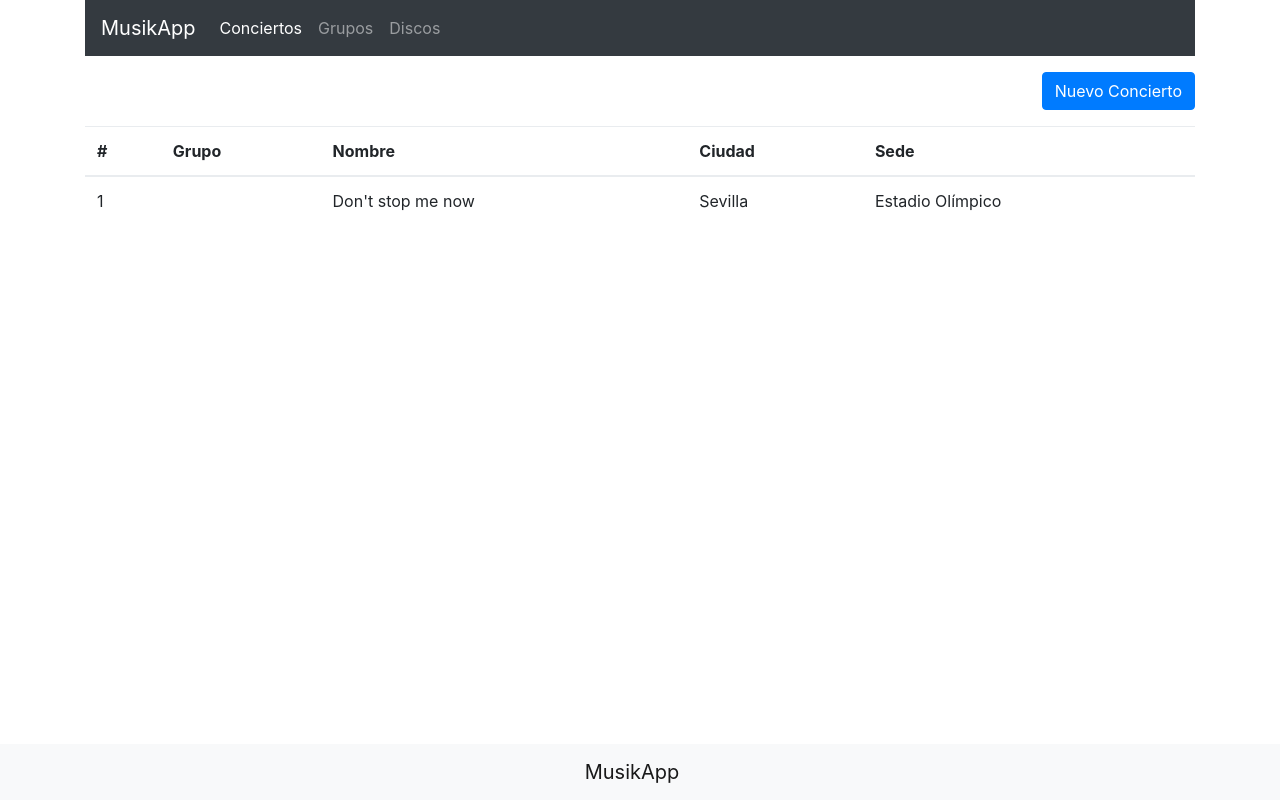
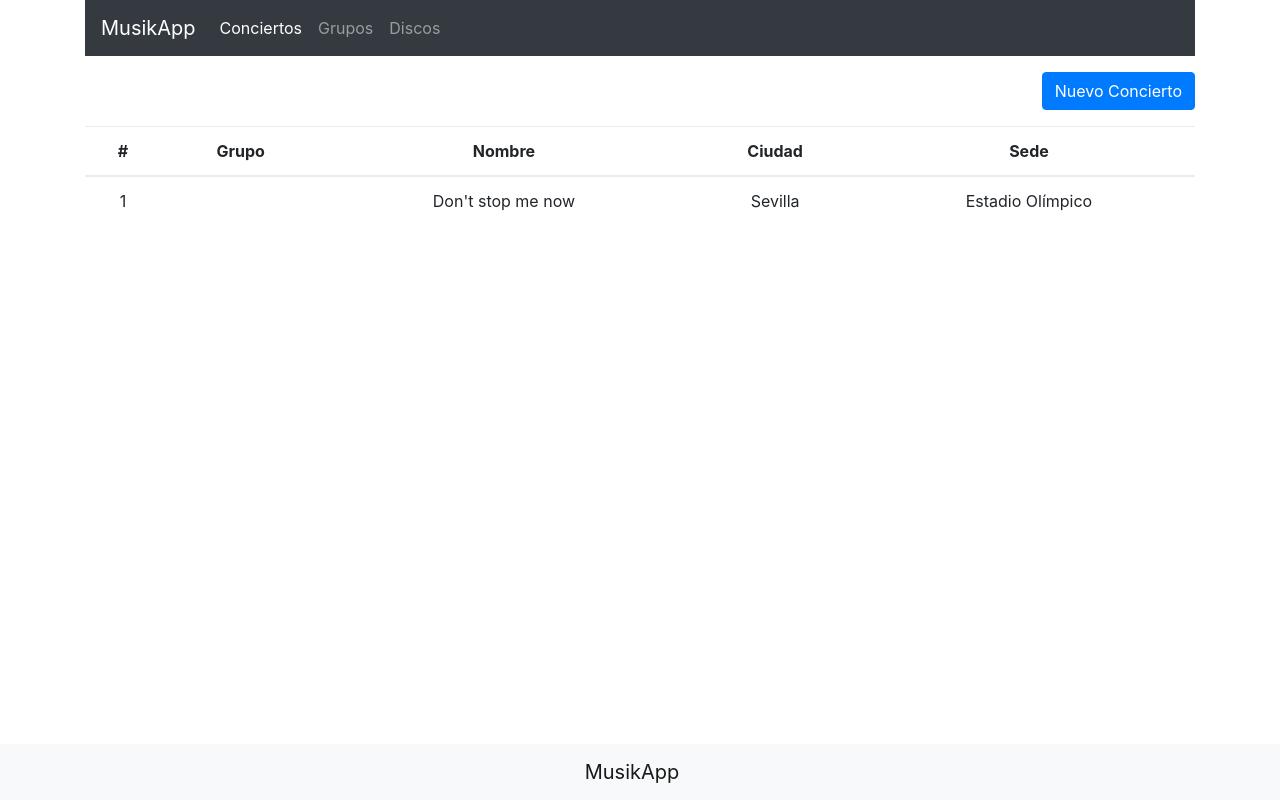
Before and after one commit to jadorado/formacion-angular, an Angular app: page /concerts in a window 1280 px wide. Built offline with nearby package versions, Linux system fonts and the light colour scheme; data requests are answered from the project's data file.

Commit message:
Add basic styles

```diff
--- a/src/app/shared/table/table.component.html
+++ b/src/app/shared/table/table.component.html
@@ -1,12 +1,12 @@
 <table class="table">
   <thead>
   <tr>
-    <th *ngFor="let heading of headings">{{heading}}</th>
+    <th class="table-header" *ngFor="let heading of headings">{{heading}}</th>
   </tr>
   </thead>
   <tbody>
   <tr *ngFor="let row of data" (click)="onClick(row)">
-    <td *ngFor="let field of fields">{{row[field]}}</td>
+    <td *ngFor="let field of fields" class="table-row">{{row[field]}}</td>
   </tr>
   </tbody>
 </table>
--- a/src/app/shared/table/table.component.scss
+++ b/src/app/shared/table/table.component.scss
@@ -0,0 +1,4 @@
+.table-header,
+.table-row {
+  text-align: center;
+}
```
